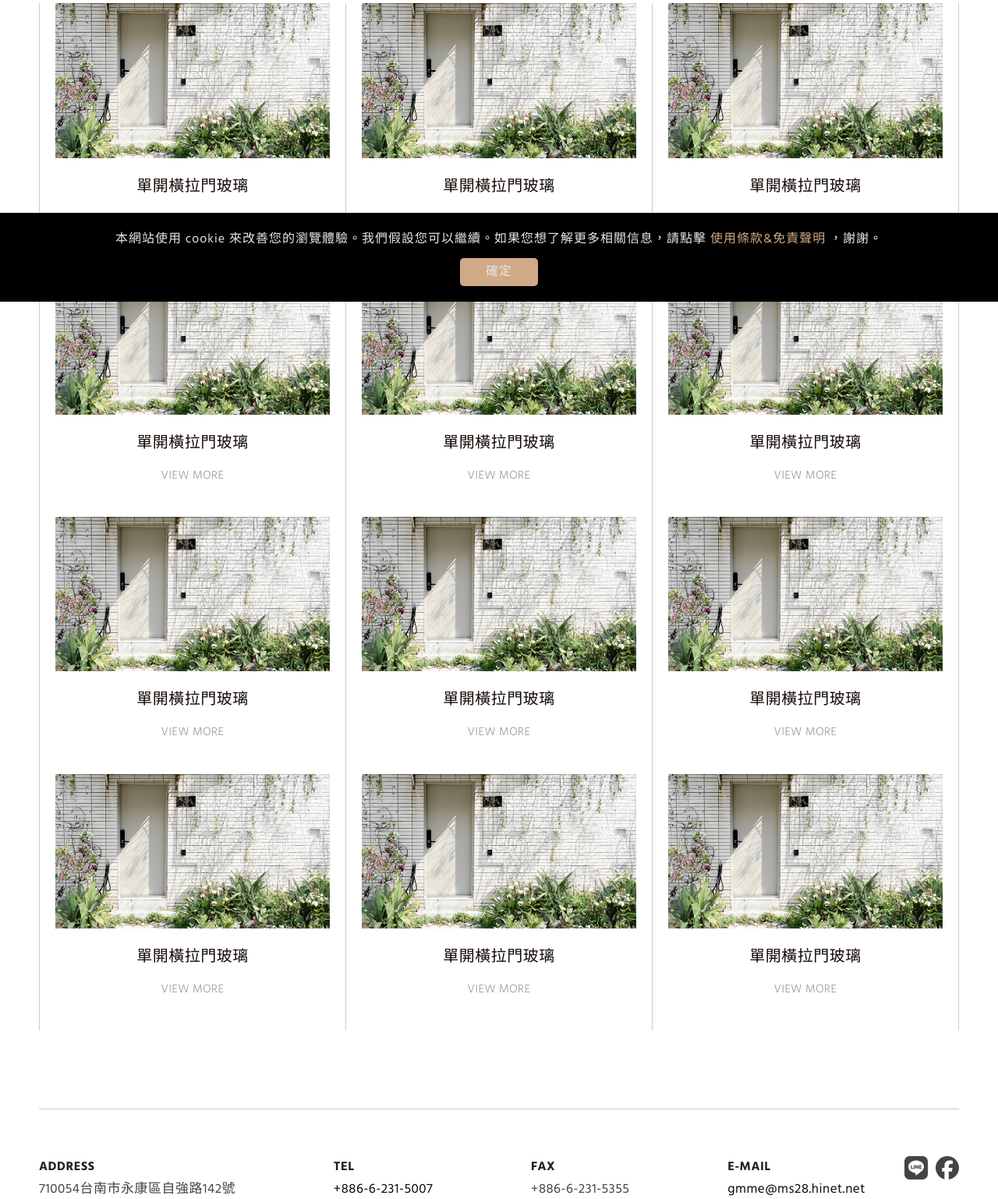
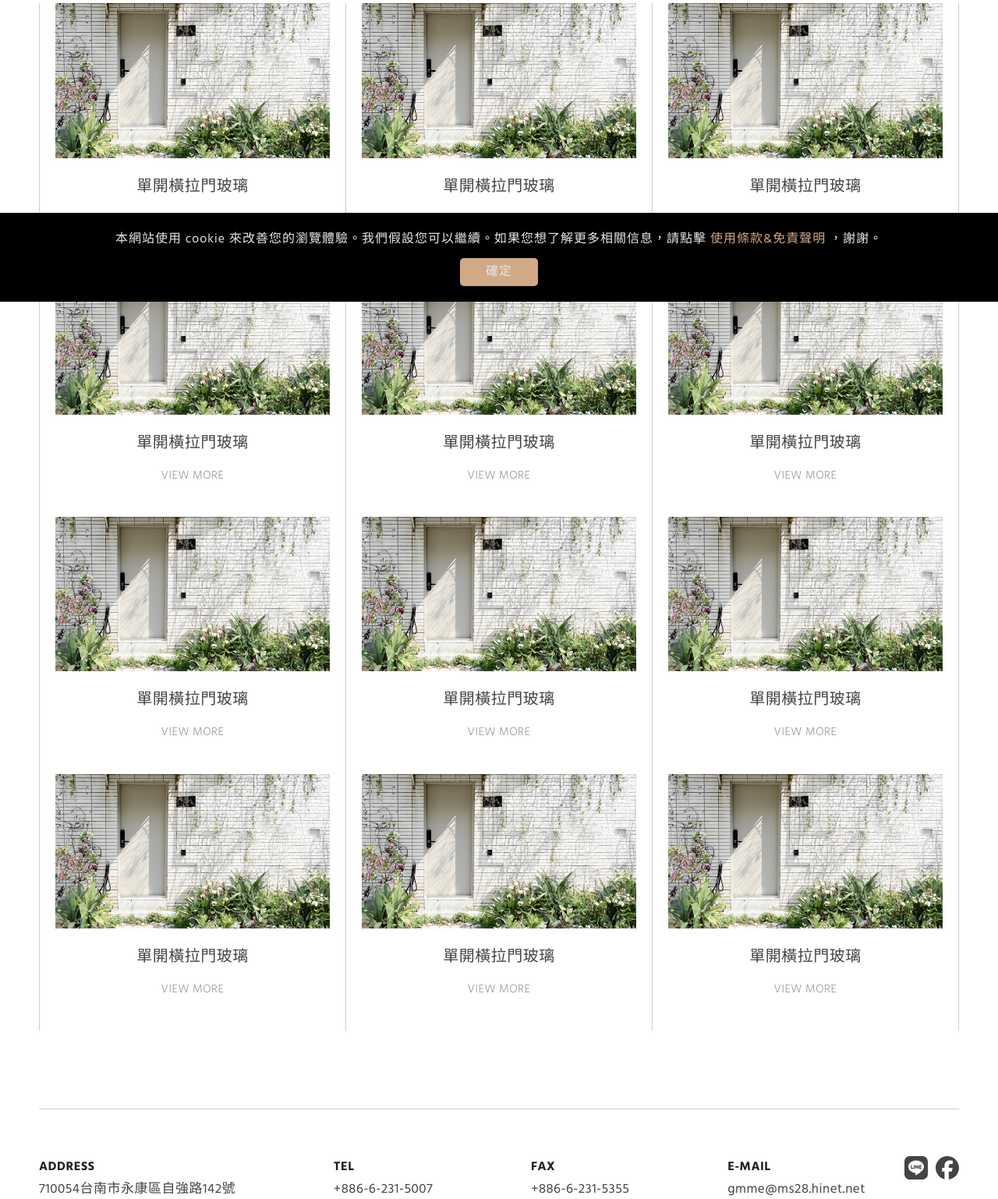
Before and after one commit to tseng7510/2025_guanmei, a PHP site: page /zh/case.php in a window 1280 px wide. Shown: the part 413-1951 px from the top of the page at 78% size. Run offline with PHP 8.4, Linux system fonts and the light colour scheme.

Commit message:
20250615更新

```diff
--- a/css/style.css
+++ b/css/style.css
@@ -440,7 +440,7 @@ footer {
 }
 
 a {
-  color: #130a06;
+  color: #444444;
   transition: all 0.3s ease 0s;
 }
 a:hover {
```
